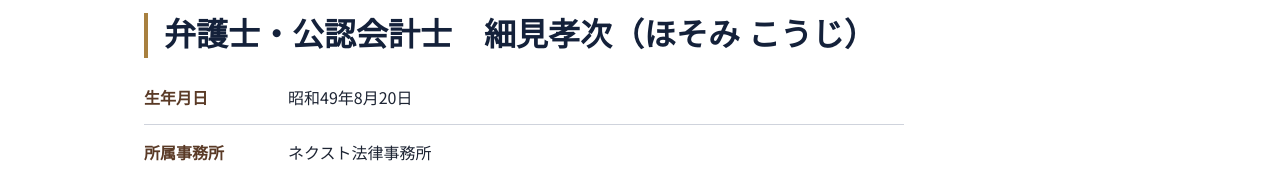
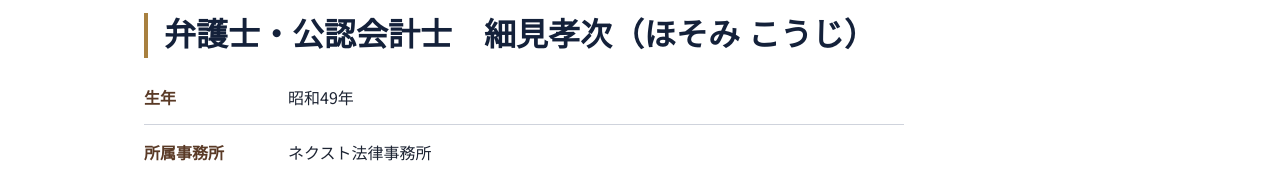
Before and after one commit to hosomi929-design/law-office-website, an Astro site: page /lawyer in a window 1280 px wide. Shown: the part 281-455 px from the top of the page. Built offline with nearby package versions, Linux system fonts and the light colour scheme; Astro itself is replaced by a stand-in of ours.

Commit message:
Update birth date field in lawyer profile

```diff
--- a/src/pages/lawyer.astro
+++ b/src/pages/lawyer.astro
@@ -20,7 +20,7 @@ const career = [
       <h2>弁護士・公認会計士　細見孝次（ほそみ こうじ）</h2>
       <table class="kv">
         <tbody>
-          <tr><th>生年月日</th><td>昭和49年8月20日</td></tr>
+          <tr><th>生年</th><td>昭和49年</td></tr>
           <tr><th>所属事務所</th><td>ネクスト法律事務所<br />細見公認会計士事務所</td></tr>
           <tr><th>事務所所在地</th><td>〒920-0902 石川県金沢市尾張町1丁目2-23 プチハイム尾張町1階</td></tr>
           <tr><th>弁護士登録</th><td>平成12年10月（登録番号 第27913号）</td></tr>
```
